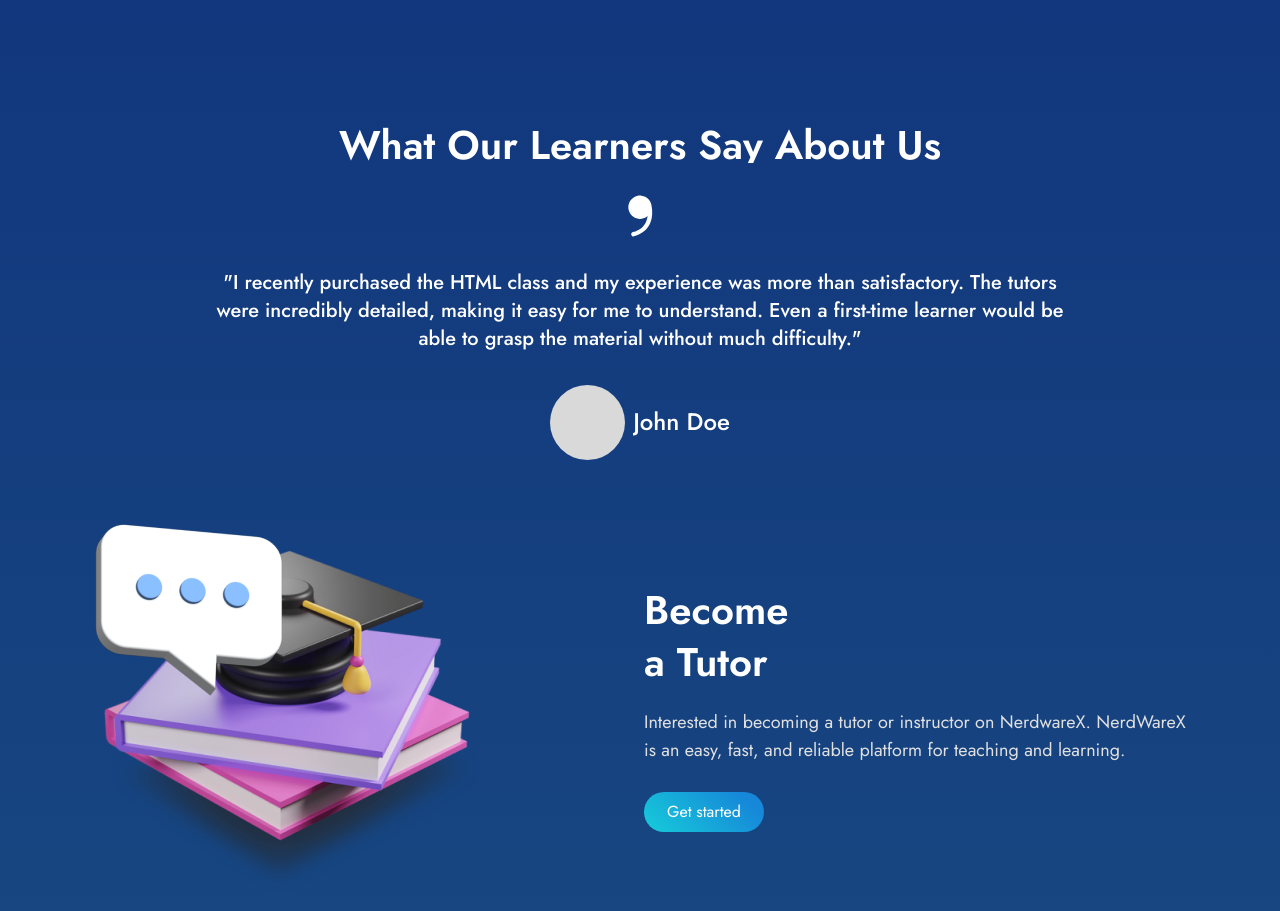
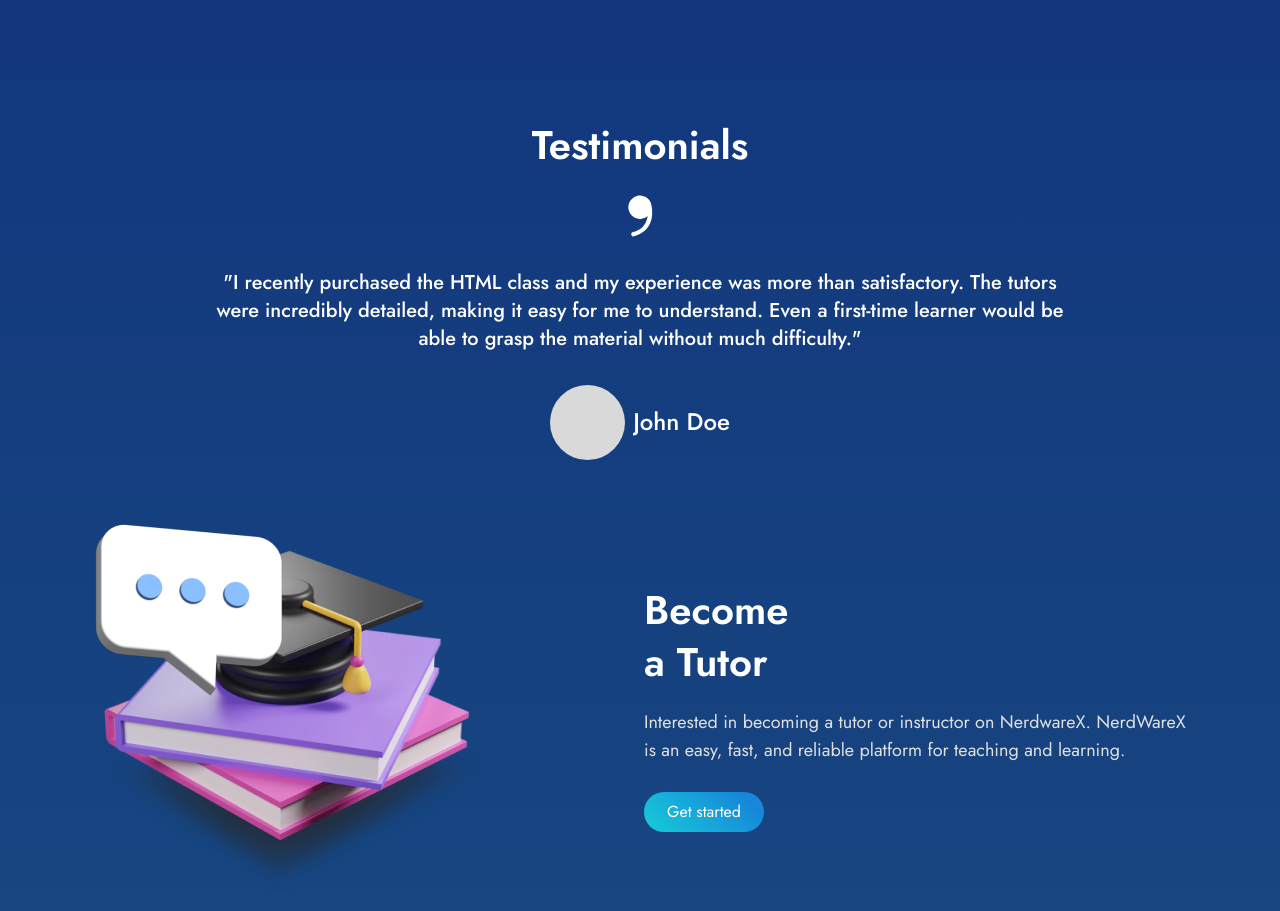
Before and after one commit to NerdwareX/nerdwarex-waitlist, a React (Create React App) app: page / in a window 1280 px wide. Shown: the part 3260-4171 px from the top of the page. Built offline with nearby package versions, Linux system fonts and the light colour scheme.

Commit message:
Update Testimonials.jsx

```diff
--- a/src/components/home/Testimonials.jsx
+++ b/src/components/home/Testimonials.jsx
@@ -11,7 +11,7 @@ const Testimonials = () => {
       data-aos-delay="150"
     >
       <h3 className="lg:text-[40px] text-3xl overflow-y-hidden font-semibold text-white">
-        What Our Learners Say About Us
+        Testimonials
       </h3>
       <img src={quoteIcon} alt="quote icon" />
       <p className="font-medium lg:text-xl text-base text-white">
```
